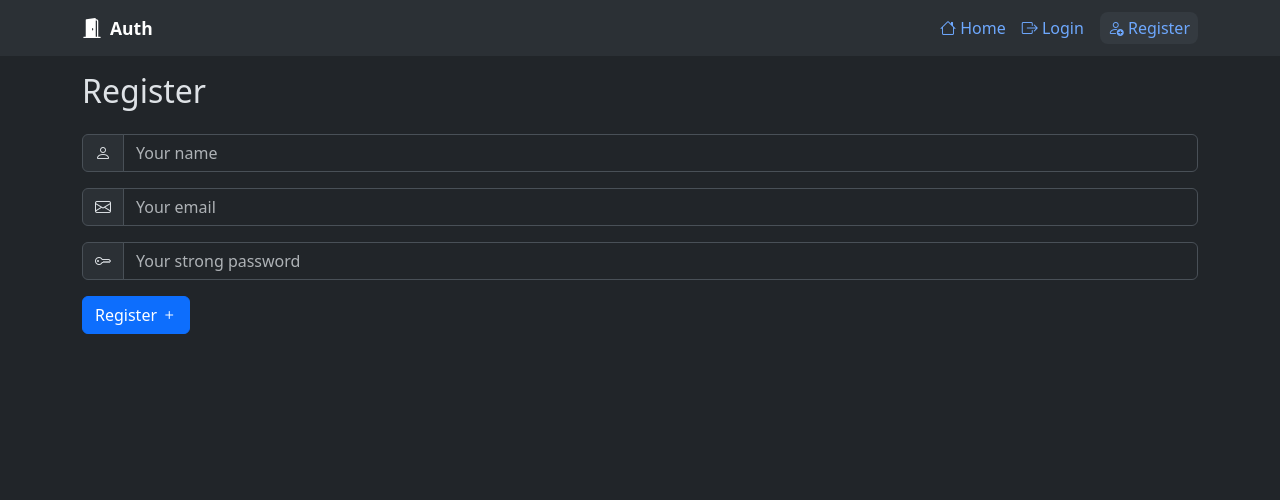
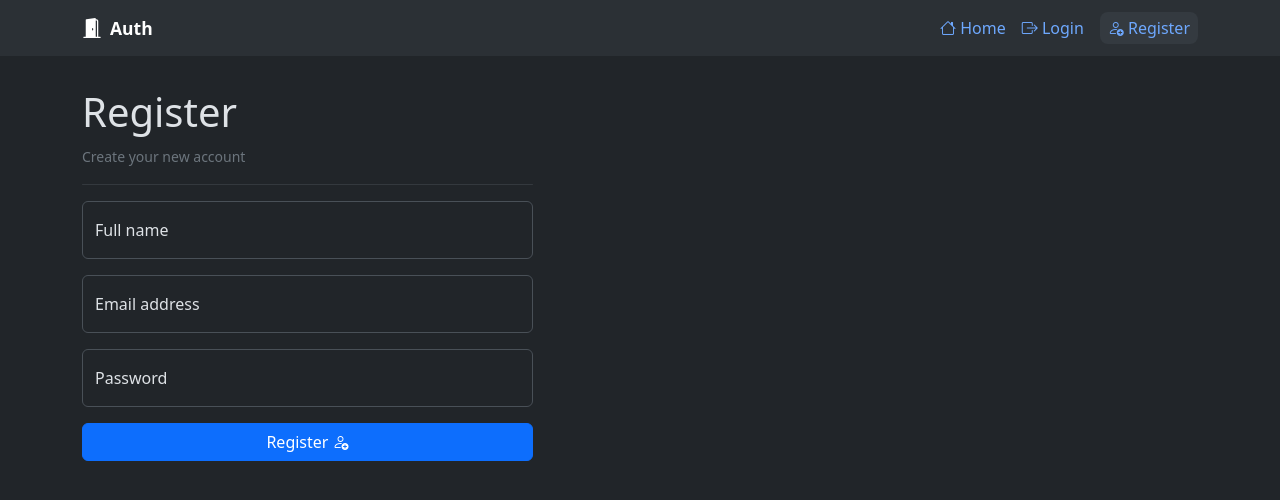
Before and after one commit to gabrielgua/jwt-vue, a Vue app: page /register in a window 1280 px wide. Shown: the top 500 px of the page. Built offline with nearby package versions, Linux system fonts and the light colour scheme.

Commit message:
chore: style register page

```diff
--- a/src/components/Login.vue
+++ b/src/components/Login.vue
@@ -22,14 +22,13 @@ import { onMounted, ref } from 'vue';
 </script>
 
 <template>
-    <div class="container">
+    <div class="container my-3">
         <div class="row">
-            <form @submit.prevent="login" class="my-3 col-lg-5 mx-auto">
+            <form @submit.prevent="login" class="my-3 col-lg-5">
                 <h1>Login</h1>
                 <small class="text-secondary">Login with your credentials</small>
                 <hr class="border-secondary rounded">
 
-                <div class=" my-3">
                 <div v-if="store.state.error" class="alert alert-danger">
                     <i class="bi bi-exclamation-circle-fill me-2"></i>
                     Email and/or password are incorrect.
@@ -50,7 +49,6 @@ import { onMounted, ref } from 'vue';
                     <span v-if="store.state.loading" class="spinner-border spinner-border-sm" aria-hidden="true"></span>
                 </button>
 
-                </div>
             </form>
         </div>
     </div>
--- a/src/components/Register.vue
+++ b/src/components/Register.vue
@@ -11,31 +11,30 @@ import { ref } from 'vue';
 </script>
 
 <template>
-    <div class="container">
-        <form class="my-3" @submit.prevent="register">
-            <h2 class="mb-4">Register</h2>
-            <div class="input-group flex-nowrap mb-3">
-                <div class="input-group-text">
-                    <i class="bi bi-person"></i>
+    <div class="container my-3">
+        <div class="row">
+
+            <form class="my-3 col-lg-5" @submit.prevent="register">
+                <h1>Register</h1>
+                <small class="text-secondary">Create your new account</small>
+                <hr class="border-secondary rounded">
+                <div class="form-floating mb-3">
+                    <input v-model="name" id="name" class="form-control" placeholder="Your full name" type="text" required>
+                    <label for="name">Full name</label>
                 </div>
-                <input v-model="name" class="form-control form" placeholder="Your name" type="text" required>
-            </div>
-            <div class="input-group flex-nowrap my-3">
-                <div class="input-group-text">
-                    <i class="bi bi-envelope"></i>
+                <div class="form-floating mb-3">
+                    <input v-model="email" id="email" class="form-control" placeholder="Your email" type="email" required>
+                    <label for="email">Email address</label>
                 </div>
-                <input v-model="email" class="form-control" placeholder="Your email" type="email" required>
-            </div>
-            <div class="input-group flex-nowrap mb-3">
-                <div class="input-group-text">
-                    <i class="bi bi-key"></i>
+                <div class="form-floating mb-3">
+                    <input v-model="password" id="password" class="form-control" placeholder="Your strong password" type="password" required>
+                    <label for="password">Password</label>
                 </div>
-                <input v-model="password" class="form-control" placeholder="Your strong password" type="password" required>
-            </div>
-            <button type="submit" class="btn btn-primary">
-                Register
-                <i class="bi bi-plus"></i>
-            </button>
-        </form>
+                <button type="submit" class="btn btn-primary w-100">
+                    Register
+                    <i class="bi bi-person-add"></i>
+                </button>
+            </form>
+        </div>
     </div>
 </template>
```
Lines whose indentation alone changed are shown as unchanged.
